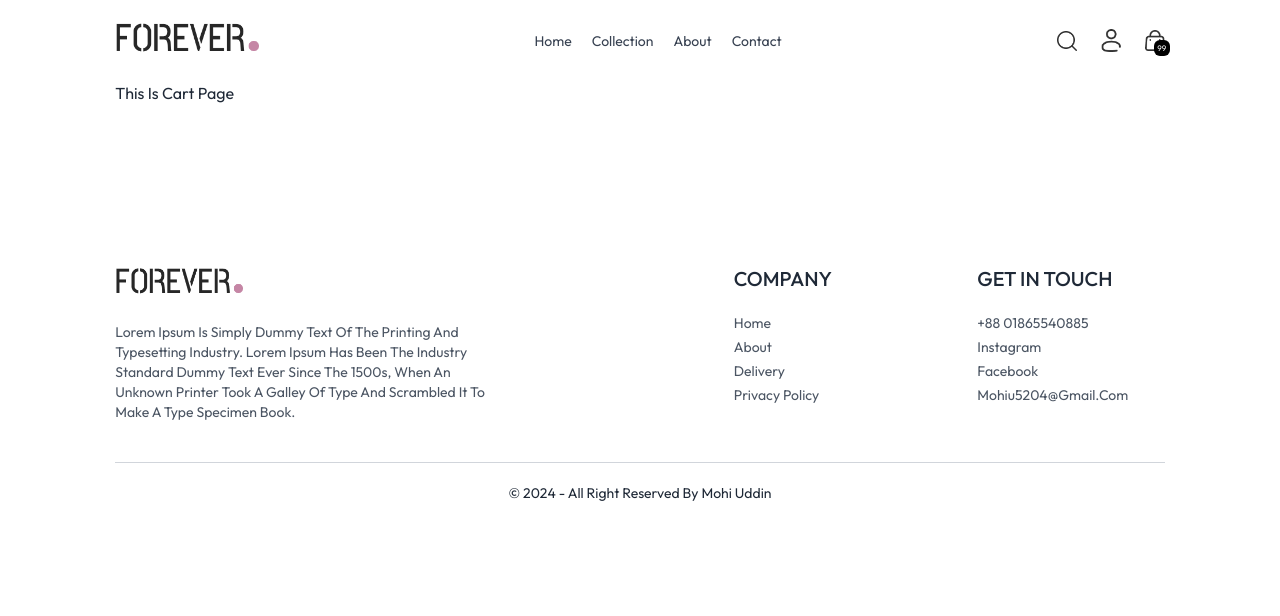
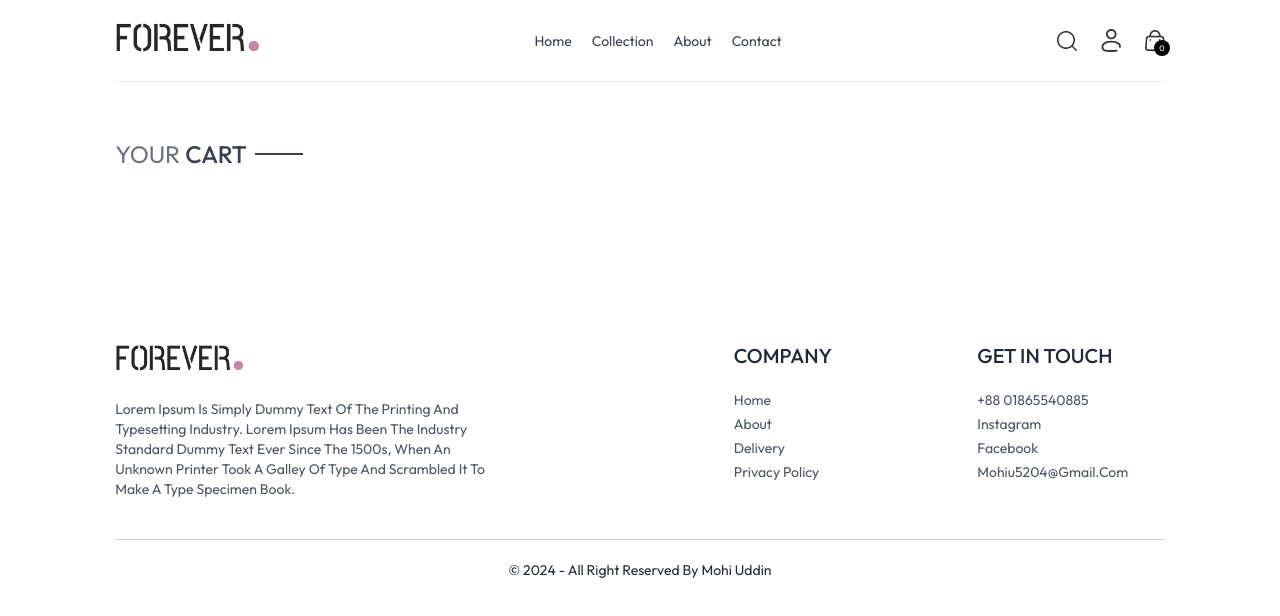
Before and after one commit to MDmohiuddin-web/FashionFusing-Clint, a React (Vite) app: page /cart in a window 1280 px wide. Shown: the top 616 px of the page. Built offline with nearby package versions, Linux system fonts and the light colour scheme.

Commit message:
first commit

```diff
--- a/package.json
+++ b/package.json
@@ -14,6 +14,7 @@
     "match-sorter": "^6.3.4",
     "react": "^18.3.1",
     "react-dom": "^18.3.1",
+    "react-hot-toast": "^2.4.1",
     "react-router-dom": "^6.26.2",
     "sort-by": "^1.2.0"
   },
--- a/src/Routs/Routs.jsx
+++ b/src/Routs/Routs.jsx
@@ -12,6 +12,7 @@ import About from "../pages/About";
 import Navbar from "../components/Navbar";
 import Footer from "../components/Footer";
 import SearchBar from "../components/SearchBar";
+import { Toaster } from "react-hot-toast";
 
 const Routs = () => {
   return (
@@ -33,6 +34,7 @@ const Routs = () => {
         <Route path="/placeorder" element={<PlaceOrder></PlaceOrder>}></Route>
       </Routes>
       <Footer></Footer>
+      <Toaster position="top-center" reverseOrder={false} />
     </div>
   );
 };
--- a/src/components/Navbar.jsx
+++ b/src/components/Navbar.jsx
@@ -10,7 +10,7 @@ import { ShopContext } from "../context/ShopContext";
 
 const Navbar = () => {
   const [visible, setvisible] = useState(false);
-  const {setShowSearch} = useContext(ShopContext)
+  const {setShowSearch,getCartCount} = useContext(ShopContext)
 
   return (
     <div className="flex justify-between items-center py-5">
@@ -71,8 +71,8 @@ const Navbar = () => {
         </div>
         <Link to="/cart" className="relative">
           <img src={cart_icon} className="w-5 min-w-5 " alt="" />
-          <p className="absolute right-[-5px] bottom-[-5px] w-4 text-center leading-4 bg-black text-white aspect-square border-full text-[8px] rounded-md">
-            99
+          <p className="absolute right-[-5px] bottom-[-5px] w-4 text-center leading-4 bg-black text-white aspect-square border-full text-[8px] rounded-full">
+            {getCartCount()}
           </p>
         </Link>
         <img
--- a/src/context/ShopContext.jsx
+++ b/src/context/ShopContext.jsx
@@ -1,5 +1,6 @@
 import { createContext, useEffect, useState } from "react";
 import { products } from "../assets/assets";
+import toast from "react-hot-toast";
 
 export const ShopContext = createContext();
 
@@ -12,6 +13,18 @@ const ShopContextProvider = ({ children }) => {
   const [cartItems, setCartItems] = useState({});
 
   const addToCart = async (itemId, size) => {
+    if (size === "") {
+      toast.error("Please select a size");
+      return;
+    }
+    if (!size) {
+      alert("Please select a size");
+      return;
+    } else {
+      toast.success(
+        `${products.find((item) => item._id === itemId).name} added to cart`
+      );
+    }
     let cartData = structuredClone(cartItems);
 
     if (cartData[itemId]) {
@@ -20,12 +33,52 @@ const ShopContextProvider = ({ children }) => {
       } else {
         cartData[itemId][size] = 1;
       }
-    }
-    else {
+    } else {
       cartData[itemId] = {};
       cartData[itemId][size] = 1;
     }
     setCartItems(cartData);
+  };
+
+  const removeFromCart = (itemId, size) => {
+    let cartData = structuredClone(cartItems);
+    if (cartData[itemId][size] > 1) {
+      cartData[itemId][size] -= 1;
+    } else {
+      delete cartData[itemId][size];
+    }
+    setCartItems(cartData);
+  };
+
+  // const getCartCount = () => {
+  //   let count = 0;
+  //   for (const items in cartItems) {
+  //     for (const item in cartItems[items]) {
+  //       try {
+  //         if (cartItems[item][items] > 0) {
+  //           count += cartItems[items][item];
+  //         }
+  //       } catch (err) {
+  //         console.log(err);
+  //       }
+  //     }
+  //   }
+  //   return count;
+  // };
+  const getCartCount = () => {
+    let count = 0;
+    for (const items of Object.values(cartItems)) {
+      for (const item of Object.values(items)) {
+        try {
+          if (item > 0) {
+            count += item;
+          }
+        } catch (err) {
+          console.log(err);
+        }
+      }
+    }
+    return count;
   };
 
   useEffect(() => {
@@ -42,6 +95,8 @@ const ShopContextProvider = ({ children }) => {
     setShowSearch,
     cartItems,
     addToCart,
+    getCartCount,
+    removeFromCart,
   };
 
   return <ShopContext.Provider value={value}>{children}</ShopContext.Provider>;
--- a/src/pages/Cart.jsx
+++ b/src/pages/Cart.jsx
@@ -1,11 +1,81 @@
-
+import { useContext, useEffect, useState } from "react";
+import { ShopContext } from "../context/ShopContext";
+import Title from "../components/Title";
 
 const Cart = () => {
-    return (
-        <div>
-            <h4>this is cart page</h4>
-        </div>
-    );
+  const { cartItems, currency, products } = useContext(ShopContext);
+
+  const [cartData, setCartData] = useState([]);
+
+  // useEffect(() => {
+  //     const tempData = [];
+  //     for (const items of Object.values(cartItems)) {
+  //         for (const [size, quantity] of Object.entries(items)) {
+  //             if (quantity > 0) {
+  //                 tempData.push({
+  //                     _id: items._id, // Assuming items have an _id property
+  //                     size: size,
+  //                     quantity: quantity,
+  //                 });
+  //             }
+  //         }
+
+  //     }
+
+  //     // You might want to do something with tempData here
+  //     console.log(tempData);
+  // }, [cartItems]);
+
+  useEffect(() => {
+    const tempData = [];
+    for (const itemId in cartItems) {
+      const item = cartItems[itemId];
+      for (const size in item) {
+        if (item[size] > 0) {
+          tempData.push({
+            _id: itemId,
+            size: size,
+            quantity: item[size],
+          });
+        }
+      }
+    }
+
+    setCartData(tempData);
+  }, [cartItems]);
+
+  return (
+    <div className="border-t pt-14 ">
+      <div className="text-2xl mb-3">
+        <Title text1={"YOUR"} text2={"CART"}></Title>
+      </div>
+      <div>
+        {
+            cartData.map((item) => {
+                const product = products.find((product) => product._id === item._id);
+                return (
+                    <div key={item._id} className="flex justify-between items-center">
+                        <div className="flex items-center">
+                            <img src={product.image} alt={product.name} className="w-20 h-20 object-cover mr-4" />
+                            <div>
+                                <p className="text-lg font-semibold">{product.name}</p>
+                                <p className="text-gray-600">Size: {item.size}</p>
+                                <p className="text-gray-600">Quantity: {item.quantity}</p>
+                            </div>
+                        </div>
+                        <div className="text-right">
+                            <p className="text-lg font-semibold">
+                                {currency}
+                                {product.price * item.quantity}
+                            </p>
+                        </div>
+                    </div>
+                );
+            })
+        }
+      </div>
+    </div>
+  );
 };
 
 export default Cart;
--- a/src/pages/Product.jsx
+++ b/src/pages/Product.jsx
@@ -7,7 +7,7 @@ import RelatedProduct from "../components/RelatedProduct";
 const Product = () => {
   const { productId } = useParams();
   // console.log(productId);
-  const { products, currency,addToCart } = useContext(ShopContext);
+  const { products, currency, addToCart } = useContext(ShopContext);
   const [ProductData, setProductData] = useState(false);
   const [image, setImage] = useState("");
   const [size, setSize] = useState("");
@@ -78,7 +78,7 @@ const Product = () => {
                     onClick={() => setSize(item)}
                     key={index}
                     className={`border py-2 px-4 bg-gray-100 rounded ${
-                      item === size ? "border-orange-500" : ""
+                      item === size ? "border-black" : ""
                     }`}
                   >
                     {item}
@@ -87,8 +87,23 @@ const Product = () => {
               })}
             </div>
           </div>
+
+          {/* <button
+            disabled={size === ""}
+            onClick={() => addToCart(ProductData._id, size)}
+            className={`bg-black text-white rounded py-3 text-sm px-8 ${
+              size !== "" ? "active:bg-gray-700" : ""
+            }`}
+          >
+            ADD TO CART
+          </button> */}
+
+          {/*  */}
+
           <button
-          onClick={()=>addToCart(ProductData._id,size)} className="bg-black text-white rounded py-3 text-sm active:bg-gray-700 px-8">
+            onClick={() => addToCart(ProductData._id, size)}
+            className="bg-black text-white rounded py-3 text-sm active:bg-gray-700 px-8"
+          >
             ADD TO CART
           </button>
           <hr className="mt-8 sm:w-4/5" />
@@ -126,9 +141,11 @@ const Product = () => {
         </div>
       </div>
 
-{/* display RELATED PRODUCTS */}
-<RelatedProduct category={ProductData.category} subcategory={ProductData.subcategory}></RelatedProduct>
-
+      {/* display RELATED PRODUCTS */}
+      <RelatedProduct
+        category={ProductData.category}
+        subcategory={ProductData.subcategory}
+      ></RelatedProduct>
     </div>
   ) : (
     <div className="opacity-0"></div>
```
Also changed, not shown: 1 other file (tests, documents, lock files or other folders).
